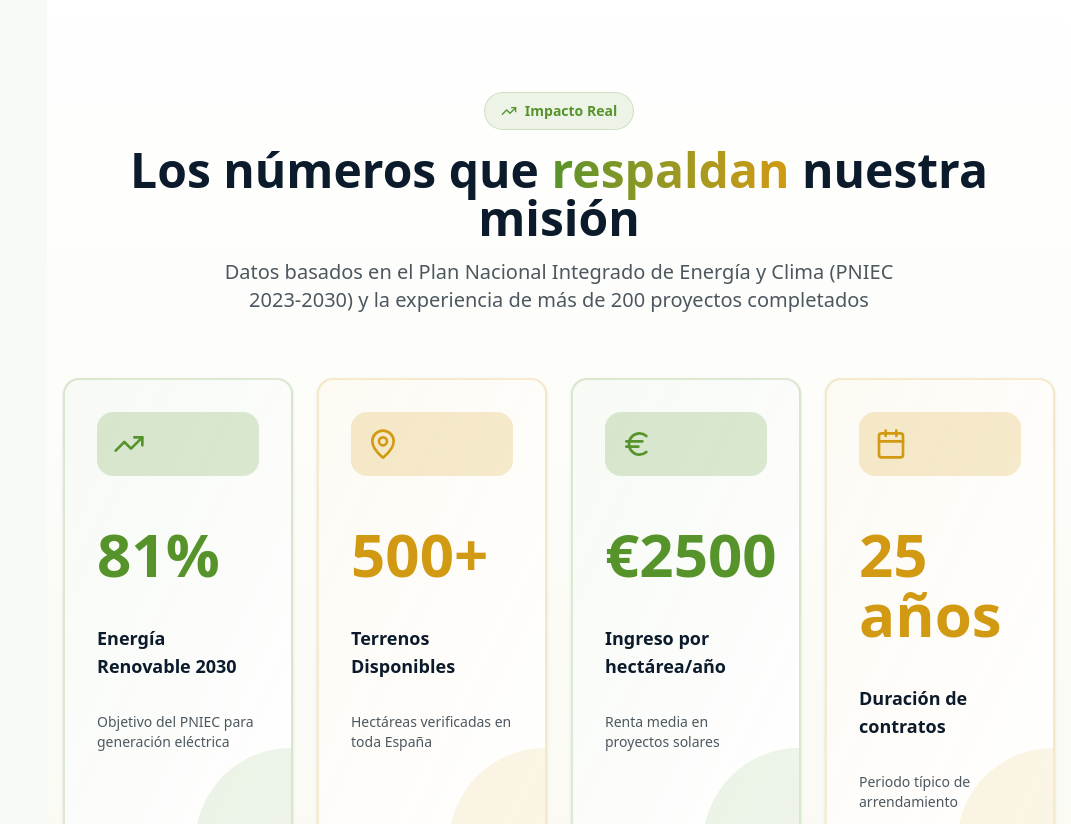
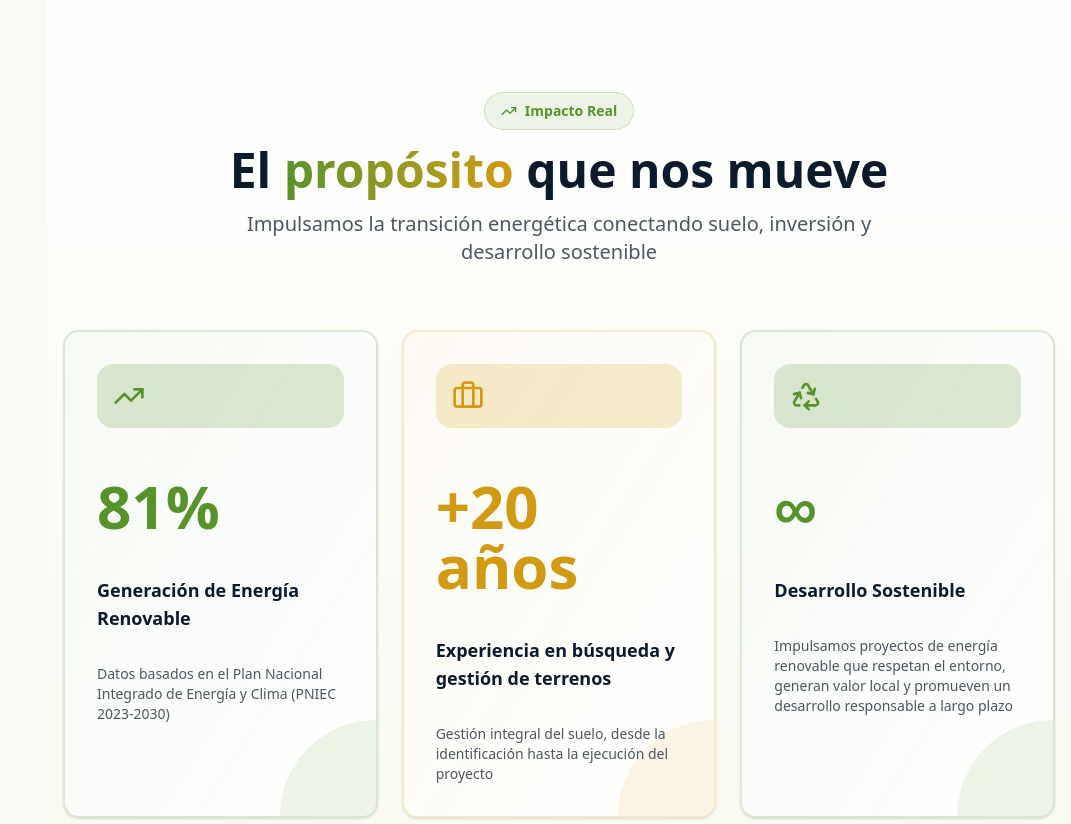
Before and after one commit to sanchez107484/solterra-front, a Next.js app: page / in a window 1280 px wide. Shown: the part 1100-1924 px from the top of the page, without its empty margins (209-1280 px from the left). Built offline with nearby package versions, Linux system fonts and the light colour scheme; no server answers.

Commit message:
feat: update stats section with new purpose-driven messaging and icons

```diff
--- a/components/landing/stats-section.tsx
+++ b/components/landing/stats-section.tsx
@@ -3,7 +3,7 @@
 import { BadgePill } from "@/components/ui/badge-pill"
 import { Card } from "@/components/ui/card"
 import { useTranslations } from "@/i18n/i18nContext"
-import { Calendar, Euro, MapPin, TrendingUp } from "lucide-react"
+import { Briefcase, Recycle, TrendingUp } from "lucide-react"
 import { useEffect, useRef, useState } from "react"
 
 interface Stat {
@@ -91,29 +91,21 @@ export function StatsSection() {
             description: t.stats?.cards?.renewable?.description,
         },
         {
-            icon: MapPin,
-            value: 500,
-            suffix: "+",
+            icon: Briefcase,
+            prefix: "+",
+            value: 20,
+            suffix: t.stats?.cards?.duration?.suffix,
             label: t.stats?.cards?.lands?.label,
             color: "secondary",
             description: t.stats?.cards?.lands?.description,
         },
         {
-            icon: Euro,
-            value: 2500,
+            icon: Recycle,
+            value: Infinity,
             suffix: "",
-            prefix: "€",
             label: t.stats?.cards?.income?.label,
             color: "primary",
             description: t.stats?.cards?.income?.description,
-        },
-        {
-            icon: Calendar,
-            value: 25,
-            suffix: t.stats?.cards?.duration?.suffix,
-            label: t.stats?.cards?.duration?.label,
-            color: "secondary",
-            description: t.stats?.cards?.duration?.description,
         },
     ]
 
@@ -139,7 +131,7 @@ export function StatsSection() {
                     <p className="text-muted-foreground mx-auto max-w-2xl text-xl">{t.stats?.sourceNote}</p>
                 </div>
 
-                <div className="grid grid-cols-1 gap-6 md:grid-cols-2 lg:grid-cols-4">
+                <div className="grid grid-cols-1 gap-6 md:grid-cols-3 lg:grid-cols-3">
                     {stats.map((stat, index) => {
                         const Icon = stat.icon
                         return (
@@ -178,11 +170,6 @@ export function StatsSection() {
                         )
                     })}
                 </div>
-
-                {/* Additional info */}
-                <div className="mt-16 text-center">
-                    <p className="text-muted-foreground mx-auto max-w-3xl">{t.stats?.sourceNote}</p>
-                </div>
             </div>
         </section>
     )
--- a/i18n/locales/en.ts
+++ b/i18n/locales/en.ts
@@ -491,23 +491,23 @@ export const en = {
     },
     stats: {
         impactLabel: "Real Impact",
-        title: "The numbers that",
-        titleHighlight: "support",
-        titleEnd: "our mission",
-        sourceNote:
-            "Data based on the National Integrated Energy and Climate Plan (PNIEC 2023-2030) and the experience of over 200 completed projects",
+        title: "The",
+        titleHighlight: "purpose",
+        titleEnd: "that drives us",
+        sourceNote: "We drive the energy transition by connecting land, investment, and sustainable development",
         cards: {
             renewable: {
-                label: "Renewable Energy 2030",
-                description: "PNIEC target for electricity generation",
+                label: "Renewable Energy Generation",
+                description: "Data based on the National Integrated Energy and Climate Plan (PNIEC 2023-2030)",
             },
             lands: {
-                label: "Available Lands",
-                description: "Verified hectares throughout Spain",
+                label: "Experience in land search and management",
+                description: "Comprehensive land management, from identification to project execution",
             },
             income: {
-                label: "Income per hectare/year",
-                description: "Average rent in solar projects",
+                label: "Sustainable Development",
+                description:
+                    "We drive renewable energy projects that respect the environment, generate local value, and promote responsible long-term development",
             },
             duration: {
                 label: "Contract duration",
--- a/i18n/locales/es.ts
+++ b/i18n/locales/es.ts
@@ -533,23 +533,23 @@ export const es = {
     },
     stats: {
         impactLabel: "Impacto Real",
-        title: "Los números que",
-        titleHighlight: "respaldan",
-        titleEnd: "nuestra misión",
-        sourceNote:
-            "Datos basados en el Plan Nacional Integrado de Energía y Clima (PNIEC 2023-2030) y la experiencia de más de 200 proyectos completados",
+        title: "El",
+        titleHighlight: "propósito",
+        titleEnd: "que nos mueve",
+        sourceNote: "Impulsamos la transición energética conectando suelo, inversión y desarrollo sostenible",
         cards: {
             renewable: {
-                label: "Energía Renovable 2030",
-                description: "Objetivo del PNIEC para generación eléctrica",
+                label: "Generación de Energía Renovable",
+                description: "Datos basados en el Plan Nacional Integrado de Energía y Clima (PNIEC 2023-2030)",
             },
             lands: {
-                label: "Terrenos Disponibles",
-                description: "Hectáreas verificadas en toda España",
+                label: "Experiencia en búsqueda y gestión de terrenos",
+                description: "Gestión integral del suelo, desde la identificación hasta la ejecución del proyecto",
             },
             income: {
-                label: "Ingreso por hectárea/año",
-                description: "Renta media en proyectos solares",
+                label: "Desarrollo Sostenible",
+                description:
+                    "Impulsamos proyectos de energía renovable que respetan el entorno, generan valor local y promueven un desarrollo responsable a largo plazo",
             },
             duration: {
                 label: "Duración de contratos",
```
